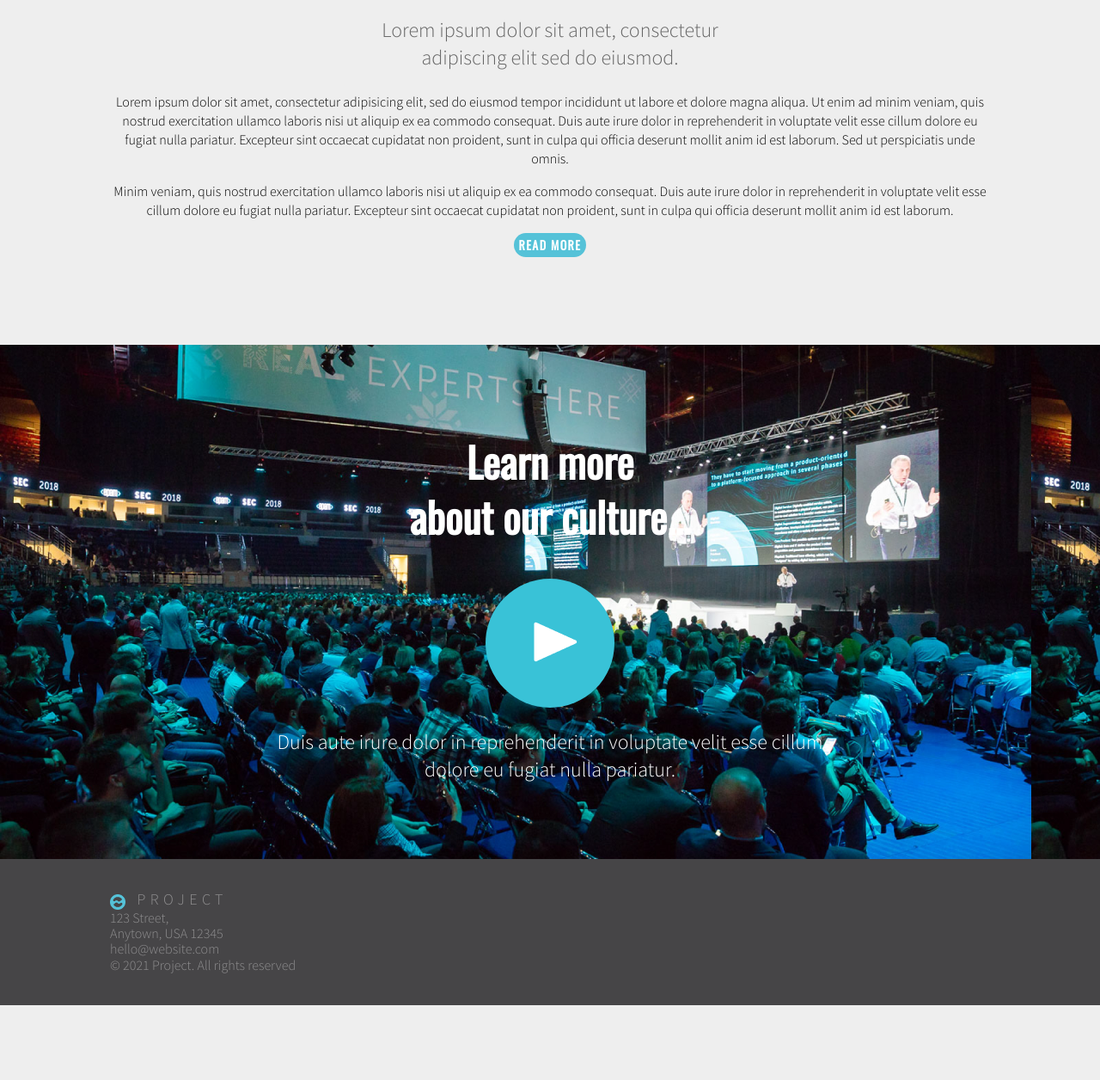
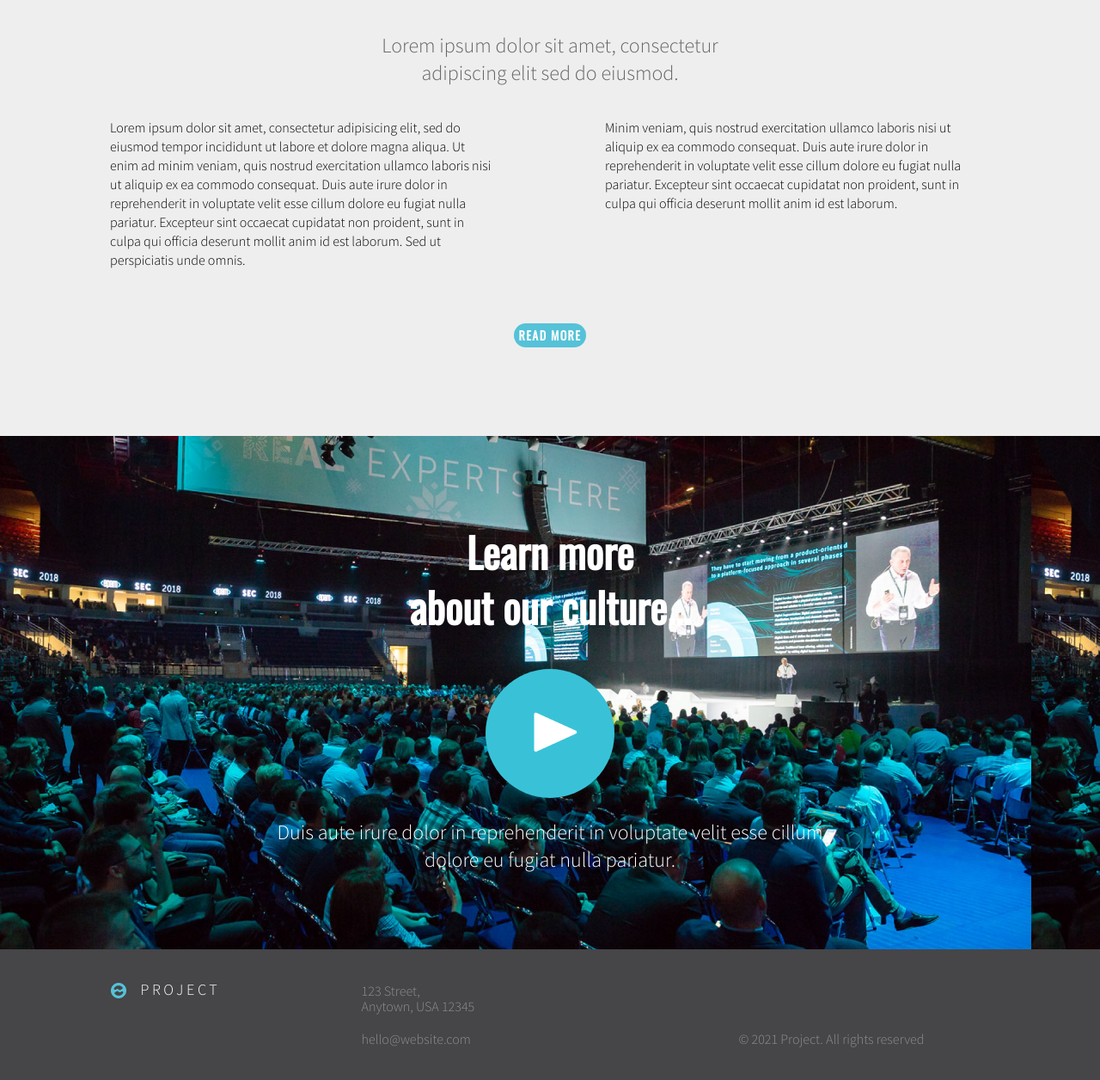
Before and after one commit to jorgesanta96/EPAM-CSS-Preprocessors, a plain HTML site: page index.html in a window 1280 px wide. Shown: the part 1040-2296 px from the top of the page at 86% size. Before the commit the page ends 2209 px from the top, so only its background shows below. Drawn offline with nearby package versions, Linux system fonts and the light colour scheme.

Commit message:
Add menu header and another changes in page layout, applying flexbox and grid display elements

```diff
--- a/css/style.css
+++ b/css/style.css
@@ -4,8 +4,61 @@ body{
     background-color: #EEEEEE;
 }
 
+/* hero-section */
+
 #hero-section{
     background-image: url(../assets/hero_background_image.png);
+}
+
+header{
+    display: flex;
+    font-family: 'Source Sans Pro';
+    font-style: normal;
+    text-transform: uppercase;
+    padding-top: 3%;
+}
+
+header a{
+    text-decoration-line: none;
+    color: #FFFFFF;
+}
+
+header > a{
+    flex: 1 1 25%;
+    align-self: center;
+
+    font-style: normal;
+    font-weight: 600;
+    font-size: 20px;
+    line-height: 16px;
+    letter-spacing: 0.1em;
+    font-weight: bolder;
+}
+
+header > ul{
+    display: flex;
+    justify-content: center;
+    flex: 1 1 75%;
+    justify-content: flex-start;
+}
+
+ul > li{
+    list-style-type: none;
+    margin: 0 20px;
+
+    font-weight: 400;
+    font-size: 14px;
+    line-height: 16px;
+    letter-spacing: 0.2em;
+}
+
+ul > li:hover{
+    text-decoration: underline;
+    text-underline-offset: 6px;
+    text-decoration-thickness: 1.5px;
+}
+
+.container-hero-section{
     padding: 17%;
 }
 
@@ -24,11 +77,17 @@ body{
     font-weight: 400;
     font-size: 24px;
     line-height: 32px;
+    max-width: 426px;
+    display: inline-block;
+    margin: 0;
 }
+
+/* main-section */
 
 main{
     background-color: #EEEEEE;
-    padding: 8% 0;
+    padding-top: 2%;
+    padding-bottom: 8%;
 }
 
 main h2{
@@ -47,6 +106,11 @@ main h3{
     line-height: 32px;
 }
 
+main > div{
+    display: flex;
+    gap: 10%;
+}
+
 main p{
     font-family: 'Source Sans Pro';
     font-style: normal;
@@ -54,7 +118,20 @@ main p{
     font-size: 16px;
     line-height: 22px;
     color: #000000;
-    padding: 0 10%;
+    padding: 1% 0;
+    margin-bottom: 0;
+    margin-top: 0;
+
+    flex: 1 1 50%;
+    text-align: left;
+}
+
+main #p1{
+    margin-left: 10%;
+}
+
+main #p2{
+    margin-right: 10%;
 }
 
 main button{
@@ -67,7 +144,10 @@ main button{
     color: #FFFFFF;
     border: 0;
     font-weight: bolder;
+    margin-top: 50px;
 }
+
+/* learn-more-section */
 
 #learn-more-section{
     background-image: url(../assets/learn_more_image.png);
@@ -105,12 +185,31 @@ main button{
     padding: 0 20%;
 }
 
+/* footer-section */
+
 footer{
     background: #464547;
     text-align: left;
     padding: 3% 10%;
     font-family: 'Source Sans Pro';
     color: rgba(255, 255, 255, 0.4);
+
+    display: grid;
+    grid-template-columns: repeat(7, 1fr);
+    grid-template-rows: repeat(2, 1fr);
+    row-gap: 20px;
+}
+
+footer p:first-child{
+    display: inline;
+    font-style: normal;
+    font-weight: 400;
+    font-size: 18px;
+    line-height: 16px;
+    letter-spacing: 0.2em;
+    text-transform: uppercase;
+    margin-left: 1%;
+    color: white;
 }
 
 footer p{
@@ -119,15 +218,19 @@ footer p{
 
 footer img{
     vertical-align: middle;
+    margin-right: 16px;
 }
 
-footer #footer-project{
-    display: inline;
-    font-style: normal;
-    font-weight: 400;
-    font-size: 18px;
-    line-height: 16px;
-    letter-spacing: 0.3em;
-    text-transform: uppercase;
-    margin-left: 1%;
+footer > p:nth-child(2){
+    grid-column: 3 / 5;
 }
+
+footer > p:nth-child(3){
+    grid-column: 3 / 4;
+    grid-row: 2 / 3;
+}
+
+footer > p:nth-child(4){
+    grid-column: 6 / 8;
+    grid-row: 2 / 3;
+}
--- a/index.html
+++ b/index.html
@@ -12,7 +12,8 @@
     <link rel="stylesheet" href="css/style.css">
 </head>
 <body>
-    <!-- <header>
+    <section id="hero-section">
+        <header>
             <a href="">Project</a>
             <ul>
                 <li><a href="">Projects</a></li>
@@ -20,15 +21,15 @@
                 <li><a href="">Stories</a></li>
                 <li><a href="">Contact</a></li>
             </ul>
+        </header>
 
-    </header> -->
-
-    <section id="hero-section">
+        <div class="container-hero-section">
             <img src="assets/logo.png" alt="page logo">
 
             <h1>Your Headline <br> Here</h1>
             <h3>Lorem ipsum dolor sit amet,
                 consectetur adipiscing elit sed do eiusmod.</h3>
+        </div>
     </section>
 
     <main>
@@ -36,7 +37,8 @@
             Continues to Two Lines</h2>
         <h3>Lorem ipsum dolor sit amet, consectetur<br>
             adipiscing elit sed do eiusmod.</h3>
-        <p>Lorem ipsum dolor sit amet, consectetur adipisicing elit,
+        <div>
+            <p id="p1">Lorem ipsum dolor sit amet, consectetur adipisicing elit,
                 sed do eiusmod tempor incididunt ut labore et dolore magna aliqua.
                 Ut enim ad minim veniam, quis nostrud exercitation ullamco laboris
                 nisi ut aliquip ex ea commodo consequat. Duis aute irure dolor in
@@ -45,13 +47,14 @@
                 sunt in culpa qui officia deserunt mollit anim id est laborum.
                 Sed ut perspiciatis unde omnis.
             </p>
-        <p>
+            <p id="p2">
                 Minim veniam, quis nostrud exercitation ullamco laboris nisi ut
                 aliquip ex ea commodo consequat. Duis aute irure dolor in
                 reprehenderit in voluptate velit esse cillum dolore eu fugiat
                 nulla pariatur. Excepteur sint occaecat cupidatat non proident,
                 sunt in culpa qui officia deserunt mollit anim id est laborum.
             </p>
+        </div>
         <button>Read more</button>
 
     </main>
@@ -65,10 +68,10 @@
     </section>
 
     <footer>
-        <img src="assets/logo.png" alt="page logo" width="18">
-        <p id="footer-project">Project</p>
-        <p>123 Street,</p>
-        <p>Anytown, USA 12345</p>
+        <p><img src="assets/logo.png" alt="page logo" width="18">Project</p>
+        <p>123 Street,<br>
+            Anytown, USA 12345
+        </p>
         <p>hello@website.com</p>
         <p>© 2021 Project. All rights reserved</p>
     </footer>
```
Lines whose indentation alone changed are shown as unchanged.
